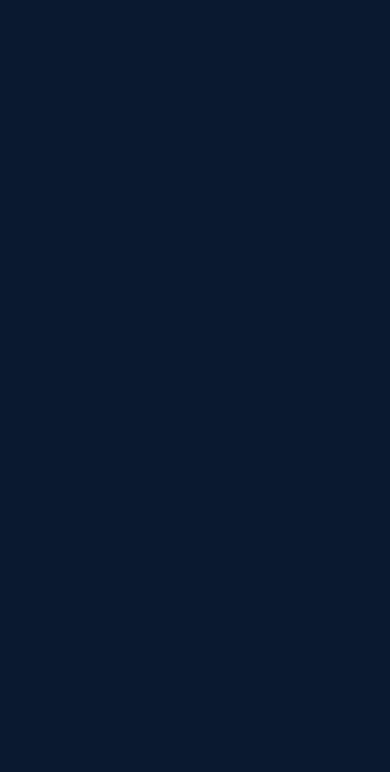
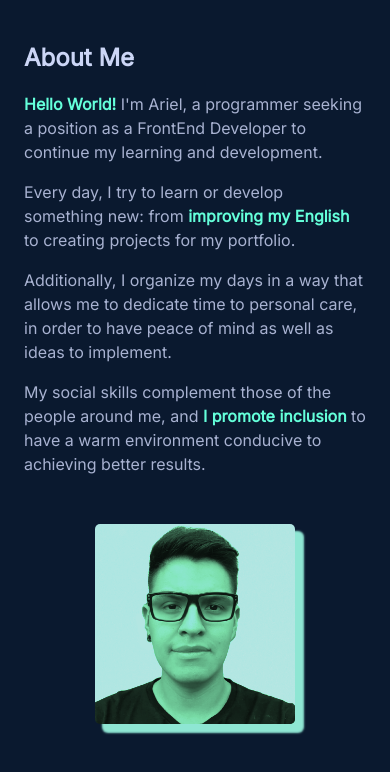
Before and after one commit to actrujillo/portfolio-react, a React (Vite) app: page /about in a window 390 px wide. Before the commit this address had no page. Shown: the top 772 px of the page. Built offline with nearby package versions, Linux system fonts and the light colour scheme.

Commit message:
Responsive design complete. Menu route not working

```diff
--- a/src/components/AboutMe.jsx
+++ b/src/components/AboutMe.jsx
@@ -4,25 +4,42 @@ import imgMe from "../assets/statics/me.png";
 export default function AboutMe() {
   return (
     <>
-      <Box p="1.5rem" minHeight="100vh" display="flex" flexWrap="wrap">
+      <Box
+        p={["1.5rem", "3rem"]}
+        minHeight="100vh"
+        display="flex"
+        flexWrap="wrap"
+        flexDirection="column"
+      >
         <Text
           as="h2"
           color="grey.light"
           fontWeight="600"
           fontFamily="body"
-          fontSize="1.5rem"
+          fontSize={["1.5rem", "2rem"]}
           m="1rem 0 1rem"
         >
           About Me
         </Text>
-        <Text as="p" color="grey.slate" mb="1rem" fontSize="1rem">
+        <Flex flexDirection="column" alignItems="center">
+          <Text
+            as="p"
+            color="grey.slate"
+            mb="1rem"
+            fontSize={["1rem", "1.25rem"]}
+          >
             <Text as="span" color="green" fontWeight="bold">
               Hello World!{" "}
             </Text>
-          I'm Ariel, a programmer seeking a position as a FrontEnd Developer to
-          continue my learning and development.
+            I'm Ariel, a programmer seeking a position as a FrontEnd Developer
+            to continue my learning and development.
           </Text>
-        <Text as="p" color="grey.slate" mb="1rem" fontSize="1rem">
+          <Text
+            as="p"
+            color="grey.slate"
+            mb="1rem"
+            fontSize={["1rem", "1.25rem"]}
+          >
             Every day, I try to learn or develop something new: from
             <Text as="span" color="green" fontWeight="bold">
               {" "}
@@ -30,25 +47,37 @@ export default function AboutMe() {
             </Text>{" "}
             to creating projects for my portfolio.
           </Text>
-        <Text as="p" color="grey.slate" mb="1rem" fontSize="1rem">
+          <Text
+            as="p"
+            color="grey.slate"
+            mb="1rem"
+            fontSize={["1rem", "1.25rem"]}
+          >
             Additionally, I organize my days in a way that allows me to dedicate
-          time to personal care, in order to have peace of mind as well as ideas
-          to implement.
+            time to personal care, in order to have peace of mind as well as
+            ideas to implement.
           </Text>
-        <Text as="p" color="grey.slate" mb="1rem" fontSize="1rem">
+          <Text
+            as="p"
+            color="grey.slate"
+            mb="1rem"
+            fontSize={["1rem", "1.25rem"]}
+          >
             My social skills complement those of the people around me, and{" "}
             <Text as="span" color="green" fontWeight="bold">
               I promote inclusion
             </Text>{" "}
             to have a warm environment conducive to achieving better results.
           </Text>
+        </Flex>
+
         <Flex justifyContent="center" w="100%">
           <Image
             src={imgMe}
             alt="me"
             border="1px solid none"
             borderRadius="5px"
-            boxSize="200px"
+            boxSize={["200px", "300px"]}
             boxShadow="8px 8px 2px 1px"
             m="2rem"
             filter="invert(1%) sepia(100%) saturate(160%) hue-rotate(95deg) brightness(90%) contrast(100%)"
--- a/src/components/Contact.jsx
+++ b/src/components/Contact.jsx
@@ -3,7 +3,7 @@ import { Flex, Text, Button } from "@chakra-ui/react";
 export default function Contact() {
   return (
     <Flex
-      p="1.5rem"
+      p={["1.5rem", "3rem"]}
       minHeight="80vh"
       flexDirection="column"
       justifyContent="center"
@@ -14,7 +14,7 @@ export default function Contact() {
         color="grey.light"
         fontWeight="600"
         fontFamily="body"
-        fontSize="1.5rem"
+        fontSize={["1.5rem", "2rem"]}
         m="1rem 0 1rem"
         textTransform="capitalize"
       >
@@ -24,8 +24,9 @@ export default function Contact() {
         as="p"
         color="grey.slate"
         mb="1rem"
-        fontSize="1rem"
+        fontSize={["1rem",'1rem','1.2rem','1.4rem']}
         textAlign="center"
+        w={['100%','80%']}
       >
         Currently, I'm looking for my first job as a developer, if you like my
         profile, please don't hesitate to contact me.
@@ -37,10 +38,10 @@ export default function Contact() {
         color="principal"
         fontFamily="mono"
         fontWeight="200"
-        marginTop='2rem'
+        marginTop="2rem"
         p="2rem"
         textTransform="capitalize"
-        w="40%"
+        w={["50%", "50%", "30%", "20%"]}
         _hover={{ bg: "hover" }}
         _active={{ bg: "navy" }}
       >
--- a/src/components/Footer.jsx
+++ b/src/components/Footer.jsx
@@ -122,7 +122,7 @@ export default function Footer() {
           </a>
         </ListItem>
       </UnorderedList>{" "}
-      <Text as="h5" fontFamily="mono" fontSize=".7rem">
+      <Text as="h5" fontFamily="mono" fontSize={[".7rem",'.8rem','.9rem','1rem']}>
         Ariel Trujillo, 2022
       </Text>
     </Flex>
--- a/src/components/Header.jsx
+++ b/src/components/Header.jsx
@@ -7,7 +7,7 @@ export default function Header(props) {
 
   return (
     <Box
-      w="60%"
+      w={["60%",'50%','50%','35%']}
       display="flex"
       position="fixed"
       right="0px"
@@ -16,7 +16,7 @@ export default function Header(props) {
     >
       <Flex
         position="absolute"
-        left="160px"
+        left={["165px", '310px', '320px', '290px', '380px', '590px']}
         top="15px"
         onClick={() => setOpen(!open)}
       >
--- a/src/components/Item.jsx
+++ b/src/components/Item.jsx
@@ -49,7 +49,8 @@ export default function Item(props) {
           display="flex"
           borderRadius="5px"
           flexDirection="column"
-          height="300px"
+          height={["300px", "280px"]}
+          width={["auto", "500px"]}
           justifyContent="space-around"
           overflow="hidden"
           position="relative"
@@ -71,16 +72,25 @@ export default function Item(props) {
             float="left"
             w="100%"
             fontWeight="bold"
-            fontSize="1.2rem"
+            fontSize={["1.2rem", "1.4rem", "1.6rem"]}
             color="#fff"
           >
             {title}
           </Text>
-          <Text as="p" color="grey.slate" fontSize=".9rem" fontWeight="600">
+          <Text
+            as="p"
+            color="grey.slate"
+            fontSize={[".9rem", "1rem", "1.1rem"]}
+            fontWeight="600"
+          >
             {description}
           </Text>
           <Flex zIndex="2" position="relative" margin="0" width="100%">
-            <a href={github} target="_blank" style={{ width: "1.5rem", marginRight:'1.5rem' }}>
+            <a
+              href={github}
+              target="_blank"
+              style={{ width: "1.5rem", marginRight: "1.5rem" }}
+            >
               <GitHubIcon />
             </a>
             <a href={url} target="_blank" style={{ width: "1.5rem" }}>
--- a/src/components/Menu.jsx
+++ b/src/components/Menu.jsx
@@ -17,11 +17,15 @@ export default function Menu() {
         minHeight="100vh"
         w="100%"
       >
-        <Flex flexDirection="column" alignItems="center" p="2rem">
+        <Flex
+          flexDirection="column"
+          alignItems="center"
+          p={["2rem", "6rem", "6rem", "8rem"]}
+        >
           <OrderedList fontFamily="mono">
             <ListItem marginBottom="2rem">
               <Link
-                to="/"
+                to="/about"
                 color="#ccd6f6"
                 textDecoration="none"
                 _hover={{ textDecoration: "none" }}
@@ -47,7 +51,12 @@ export default function Menu() {
             _hover={{ bg: "rgba(100,255,218,0.1)", outline: "none" }}
             _active={{ bg: "rgba(100,255,218,0.1)", outline: "none" }}
           >
-            Resume
+            <a
+              href="https://drive.google.com/file/d/1A3_SgEC24I8mhrhBGOppWZtUESYrgGpN/view?usp=sharing"
+              target="_blank"
+            >
+              Resume
+            </a>
           </Button>
         </Flex>
       </Box>
--- a/src/components/Projects.jsx
+++ b/src/components/Projects.jsx
@@ -7,20 +7,27 @@ export default function Projects() {
 
   return (
     <>
-      <Flex wrap="wrap" p="1.5rem" minHeight="100vh">
+      <Flex wrap="wrap" flexDirection="column" p={["1.5rem", "3rem"]} minHeight="100vh">
         <Text
           as="h2"
           color="grey.light"
           fontWeight="600"
           fontFamily="body"
-          fontSize="1.5rem"
+          fontSize={["1.5rem", "2rem"]}
           m="1rem 0 1rem"
         >
           Projects
         </Text>
-        {projects.map((project) => (
-          <Item {...project} key={project.id} />
-        ))}
+        <Flex
+          maxWidth="100%"
+          flexDirection="row"
+          flexWrap="wrap"
+          justifyContent="center"
+        >
+          {projects.map((project) => (
+            <Item {...project} key={project.id} />
+          ))}
+        </Flex>
       </Flex>
     </>
   );
--- a/src/components/Skills.jsx
+++ b/src/components/Skills.jsx
@@ -15,8 +15,8 @@ export default function Skills() {
   return (
     <>
       <Flex
-        p="1.5rem"
-        minHeight="100vh"
+        p={["1.5rem", "3rem"]}
+        minHeight={["100vh",'50vh']}
         justifyContent="space-around"
         flexDirection="column"
       >
@@ -25,7 +25,7 @@ export default function Skills() {
           color="grey.light"
           fontWeight="600"
           fontFamily="body"
-          fontSize="1.5rem"
+          fontSize={["1.5rem", "2rem"]}
           m="1rem 0 1rem"
         >
           Skills
@@ -36,7 +36,7 @@ export default function Skills() {
               key={index}
               src={image}
               alt="skills"
-              w="30%"
+              w={["30%",'30%','15%','10%']}
               m=".5rem"
               p=".5rem"
               borderRadius="1rem"
--- a/src/containers/Home.jsx
+++ b/src/containers/Home.jsx
@@ -28,14 +28,10 @@ export default function Home() {
 
   return (
     <>
-      {/* {loading ? (
+      {loading ? (
         <Intro />
       ) : (
         <>
-          <Header />
-          <h1>Hola mundo</h1>
-        </>
-      )} */}
           <Header open={open} setOpen={setOpen}></Header>
           {!open ? (
             <Box sx={basicBoxStyles}>
@@ -57,5 +53,7 @@ export default function Home() {
             </Box>
           )}
         </>
+      )}
+    </>
   );
 }
--- a/src/routes/App.jsx
+++ b/src/routes/App.jsx
@@ -2,7 +2,8 @@ import { BrowserRouter as Router, Routes, Route } from "react-router-dom";
 import { ChakraProvider } from "@chakra-ui/react";
 import Home from "../containers/Home";
 import Layout from "../components/Layout";
-import theme from "../themes/theme"
+import theme from "../themes/theme";
+import AboutMe from "../components/AboutMe";
 
 export default function App() {
   return (
@@ -12,6 +13,7 @@ export default function App() {
           <Router>
             <Routes>
               <Route path="/" element={<Home />} />
+              <Route path="/about" element={<AboutMe />} />
             </Routes>
           </Router>
         </Layout>
```
Also changed, not shown: src/components/Principal.jsx (+9 -8 lines). Lines whose indentation alone changed are shown as unchanged.
